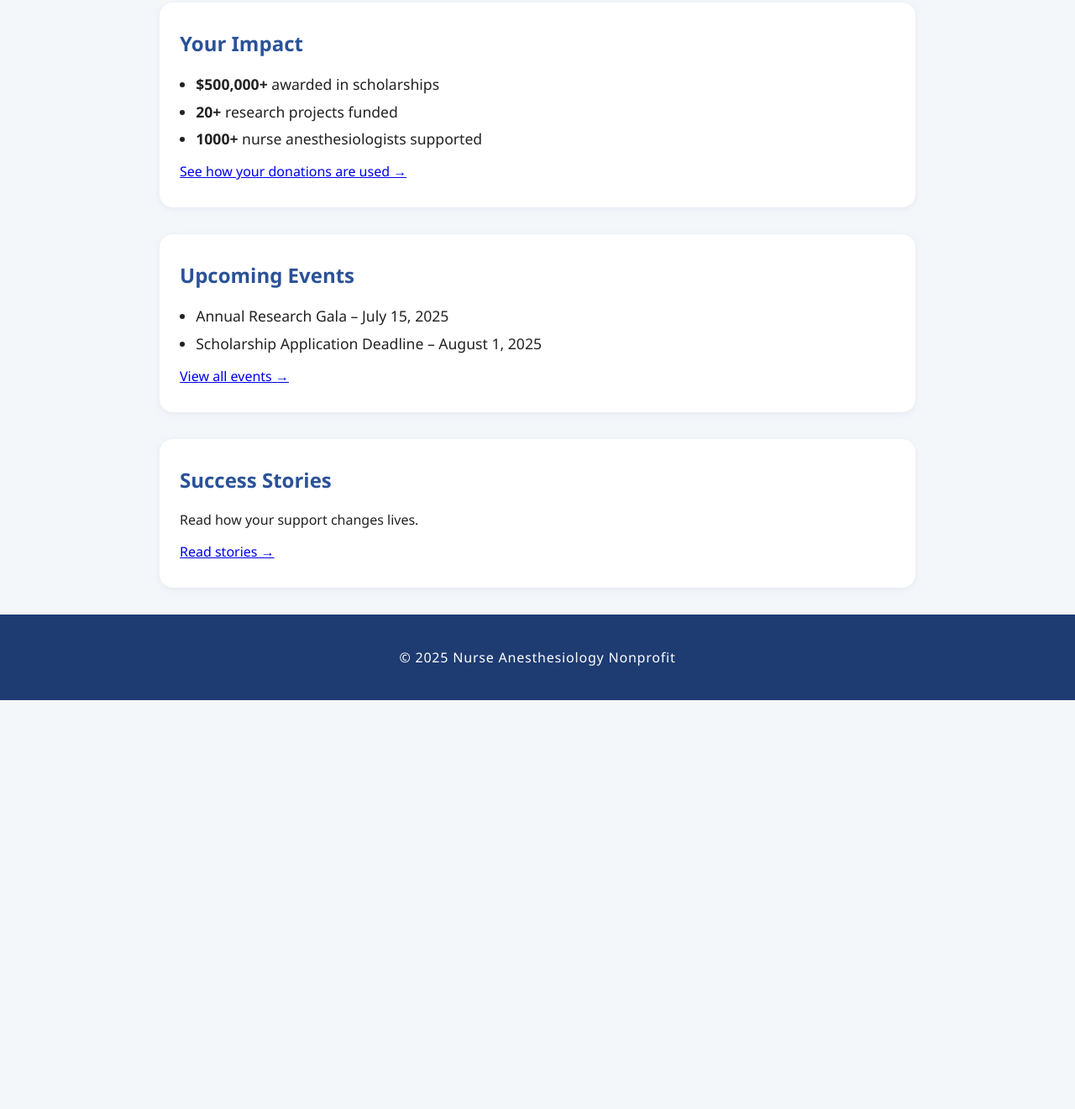
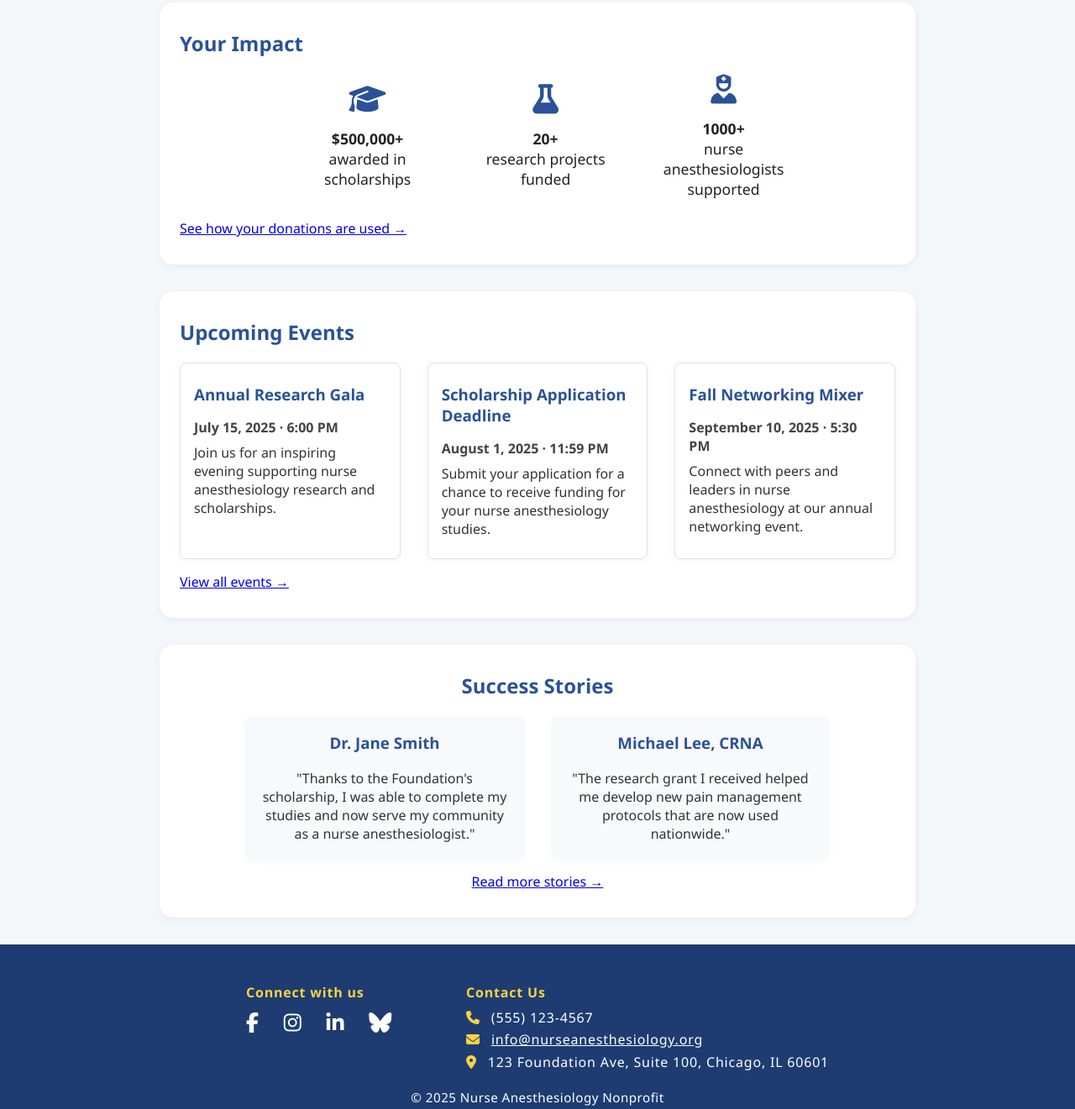
Before and after one commit to HCDSolutions/aana-foundation, a website: page src/index.html in a window 1280 px wide. Shown: the part 303-1624 px from the top of the page at 84% size. Before the commit the page ends 1137 px from the top, so only its background shows below. Drawn offline with Linux system fonts and the light colour scheme.

Commit message:
Update homepage sections and footer with social/contact info

```diff
--- a/src/index.html
+++ b/src/index.html
@@ -5,6 +5,10 @@
     <meta name="viewport" content="width=device-width, initial-scale=1.0" />
     <title>Nurse Anesthesiology Research & Scholarships</title>
     <link rel="stylesheet" href="styles/main.css" />
+    <link
+      rel="stylesheet"
+      href="https://cdnjs.cloudflare.com/ajax/libs/font-awesome/6.5.0/css/all.min.css"
+    />
   </head>
   <body>
     <header>
@@ -32,29 +36,109 @@
     <main>
       <section class="impact">
         <h2>Your Impact</h2>
-        <ul>
-          <li><strong>$500,000+</strong> awarded in scholarships</li>
-          <li><strong>20+</strong> research projects funded</li>
-          <li><strong>1000+</strong> nurse anesthesiologists supported</li>
+        <ul class="impact-list">
+          <li>
+            <i class="fa-solid fa-graduation-cap"></i>
+            <strong>$500,000+</strong> awarded in scholarships
+          </li>
+          <li>
+            <i class="fa-solid fa-flask"></i>
+            <strong>20+</strong> research projects funded
+          </li>
+          <li>
+            <i class="fa-solid fa-user-nurse"></i>
+            <strong>1000+</strong> nurse anesthesiologists supported
+          </li>
         </ul>
         <a href="impact.html">See how your donations are used &rarr;</a>
       </section>
       <section class="upcoming-events">
         <h2>Upcoming Events</h2>
-        <ul>
-          <li>Annual Research Gala – July 15, 2025</li>
-          <li>Scholarship Application Deadline – August 1, 2025</li>
-        </ul>
+        <div class="event-cards">
+          <div class="event-card">
+            <h3>Annual Research Gala</h3>
+            <p class="event-date">July 15, 2025 &middot; 6:00 PM</p>
+            <p class="event-desc">
+              Join us for an inspiring evening supporting nurse anesthesiology
+              research and scholarships.
+            </p>
+          </div>
+          <div class="event-card">
+            <h3>Scholarship Application Deadline</h3>
+            <p class="event-date">August 1, 2025 &middot; 11:59 PM</p>
+            <p class="event-desc">
+              Submit your application for a chance to receive funding for your
+              nurse anesthesiology studies.
+            </p>
+          </div>
+          <div class="event-card">
+            <h3>Fall Networking Mixer</h3>
+            <p class="event-date">September 10, 2025 &middot; 5:30 PM</p>
+            <p class="event-desc">
+              Connect with peers and leaders in nurse anesthesiology at our
+              annual networking event.
+            </p>
+          </div>
+        </div>
         <a href="events.html">View all events &rarr;</a>
       </section>
       <section class="success-stories">
         <h2>Success Stories</h2>
-        <p>Read how your support changes lives.</p>
-        <a href="stories.html">Read stories &rarr;</a>
+        <div class="stories-list">
+          <article class="story">
+            <h3>Dr. Jane Smith</h3>
+            <p>
+              "Thanks to the Foundation's scholarship, I was able to complete my
+              studies and now serve my community as a nurse anesthesiologist."
+            </p>
+          </article>
+          <article class="story">
+            <h3>Michael Lee, CRNA</h3>
+            <p>
+              "The research grant I received helped me develop new pain
+              management protocols that are now used nationwide."
+            </p>
+          </article>
+        </div>
+        <a href="stories.html">Read more stories &rarr;</a>
       </section>
     </main>
     <footer>
-      <p>&copy; 2025 Nurse Anesthesiology Nonprofit</p>
+      <div class="footer-content">
+        <div class="footer-social">
+          <h4>Connect with us</h4>
+          <a href="https://facebook.com/" target="_blank" aria-label="Facebook"
+            ><i class="fab fa-facebook-f"></i
+          ></a>
+          <a
+            href="https://instagram.com/"
+            target="_blank"
+            aria-label="Instagram"
+            ><i class="fab fa-instagram"></i
+          ></a>
+          <a href="https://linkedin.com/" target="_blank" aria-label="LinkedIn"
+            ><i class="fab fa-linkedin-in"></i
+          ></a>
+          <a href="https://bsky.app/" target="_blank" aria-label="Bluesky"
+            ><i class="fa-brands fa-bluesky"></i
+          ></a>
+        </div>
+        <div class="footer-contact">
+          <h4>Contact Us</h4>
+          <p><i class="fa-solid fa-phone"></i> (555) 123-4567</p>
+          <p>
+            <i class="fa-solid fa-envelope"></i>
+            <a href="mailto:info@nurseanesthesiology.org"
+              >info@nurseanesthesiology.org</a
+            >
+          </p>
+          <p>
+            <i class="fa-solid fa-location-dot"></i> 123 Foundation Ave, Suite
+            100, Chicago, IL 60601
+          </p>
+        </div>
+      </div>
+      <p class="footer-copy">&copy; 2025 Nurse Anesthesiology Nonprofit</p>
     </footer>
     <script src="scripts/main.js"></script>
   </body>
--- a/src/styles/main.css
+++ b/src/styles/main.css
@@ -4,8 +4,8 @@
   --accent: #f9d342;
   --background: #f4f7fa;
   --text: #222;
-  --cta: #e94e77;
-  --cta-hover: #d13c67;
+  --cta: #cc4f15;
+  --cta-hover: #ff6a1e;
   --success: #4caf50;
 }
 
@@ -147,3 +147,145 @@ footer {
     padding: 1em 0.5em;
   }
 }
+
+.impact-list {
+  display: flex;
+  gap: 2em;
+  list-style: none;
+  padding: 0;
+  margin: 1em 0;
+  justify-content: center;
+  align-items: center;
+}
+.impact-list li {
+  display: flex;
+  flex-direction: column;
+  align-items: center;
+  font-size: 1.1em;
+  max-width: 180px;
+  text-align: center;
+}
+.impact-list i {
+  font-size: 2em;
+  color: var(--primary, #2a5298);
+  margin-bottom: 0.5em;
+}
+
+.event-cards {
+  display: flex;
+  gap: 2em;
+  justify-content: center;
+  margin: 1em 0;
+  flex-wrap: wrap;
+}
+.event-card {
+  background: #fff;
+  border: 1px solid #e0e0e0;
+  border-radius: 8px;
+  box-shadow: 0 2px 8px rgba(42, 82, 152, 0.06);
+  padding: 1.5em 1em;
+  max-width: 260px;
+  min-width: 200px;
+  flex: 1 1 220px;
+  text-align: left;
+}
+.event-card h3 {
+  margin-top: 0;
+  margin-bottom: 0.5em;
+  color: var(--primary, #2a5298);
+}
+.event-date {
+  font-weight: bold;
+  color: #444;
+  margin-bottom: 0.5em;
+}
+.event-desc {
+  margin: 0;
+  color: #333;
+  font-size: 1em;
+}
+.success-stories {
+  margin: 2em 0;
+  text-align: center;
+}
+.stories-list {
+  display: flex;
+  gap: 2em;
+  justify-content: center;
+  flex-wrap: wrap;
+  margin: 1em 0;
+}
+.story {
+  background: #f8f9fa;
+  border-radius: 8px;
+  padding: 1.2em 1em;
+  max-width: 300px;
+  min-width: 220px;
+  box-shadow: 0 2px 8px rgba(42, 82, 152, 0.04);
+}
+.story h3 {
+  margin-top: 0;
+  color: var(--primary, #2a5298);
+}
+.story p {
+  margin-bottom: 0;
+  color: #333;
+  font-size: 1em;
+}
+.footer-content {
+  display: flex;
+  justify-content: center;
+  gap: 4em;
+  flex-wrap: wrap;
+  margin-bottom: 1em;
+}
+
+.footer-social,
+.footer-contact {
+  text-align: left;
+}
+
+.footer-social h4,
+.footer-contact h4 {
+  margin-bottom: 0.5em;
+  color: var(--accent, #f9d342);
+}
+
+.footer-social a {
+  color: #fff;
+  margin-right: 1em;
+  font-size: 1.5em;
+  transition: color 0.2s;
+  vertical-align: middle;
+}
+
+.footer-social a:hover {
+  color: var(--accent, #f9d342);
+}
+
+.footer-contact p {
+  margin: 0.3em 0;
+  color: #fff;
+  font-size: 1em;
+}
+
+.footer-contact a {
+  color: #fff;
+  text-decoration: underline;
+}
+
+.footer-contact a:hover {
+  color: var(--accent, #f9d342);
+}
+
+.footer-contact i {
+  margin-right: 0.5em;
+  color: var(--accent, #f9d342);
+}
+
+.footer-copy {
+  margin-top: 1em;
+  color: #fff;
+  font-size: 0.95em;
+  letter-spacing: 0.03em;
+}
```
